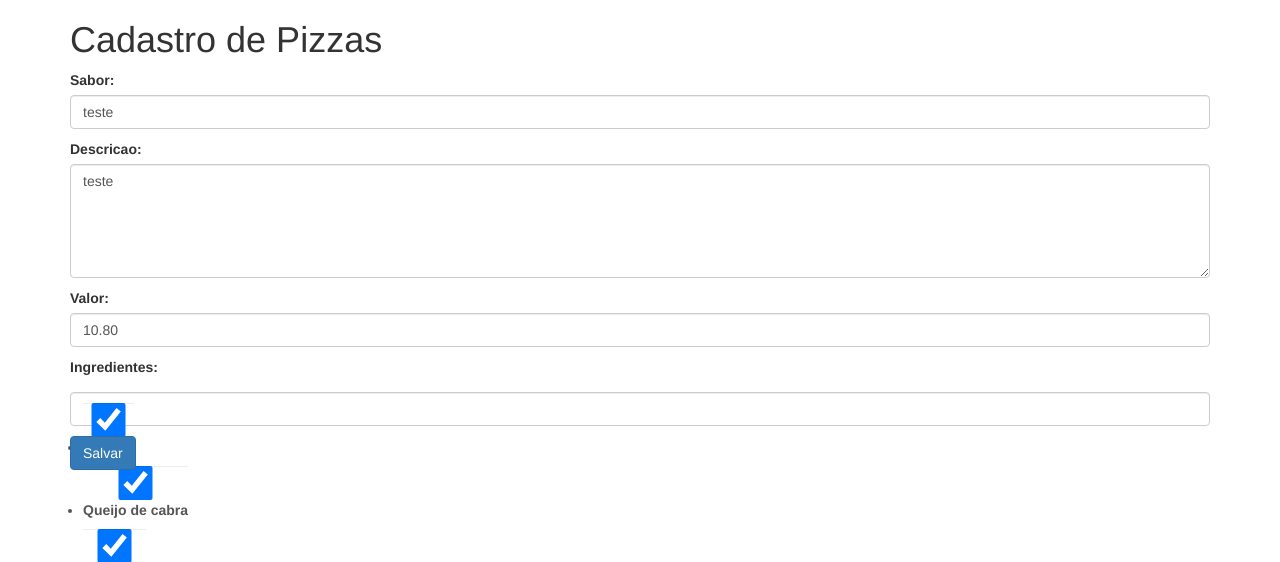
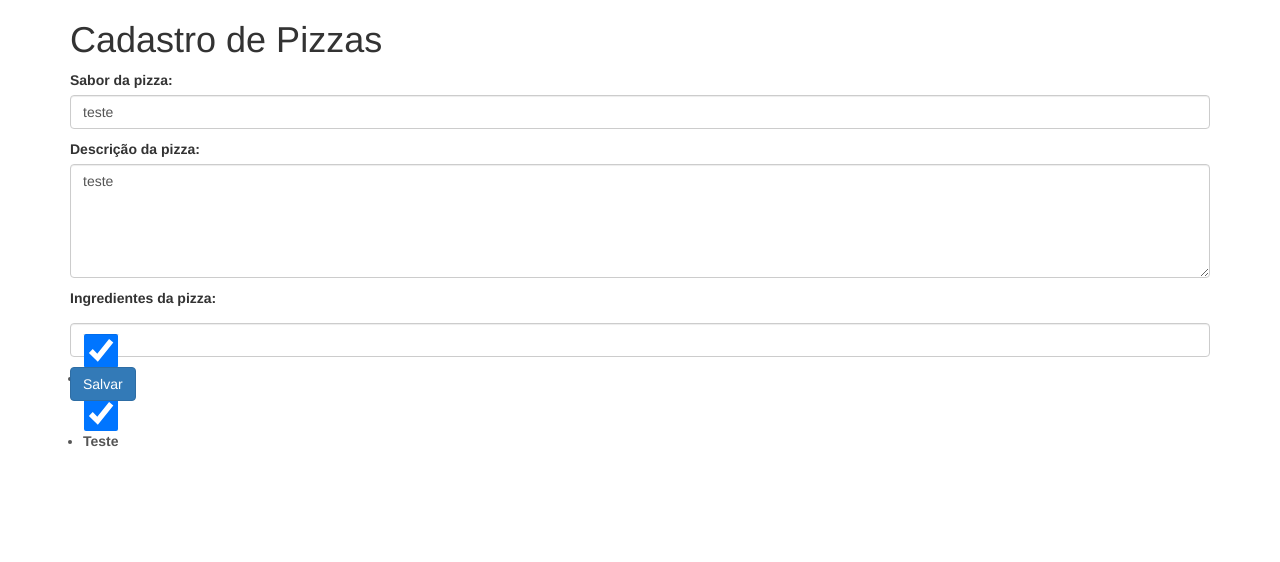
Before and after one commit to BrunoLV/projeto_pizza_django, a Django app: page /cadastro_pizza/pizzas/2/edit/ in a window 1280 px wide. Shown: the top 562 px of the page. Run offline with Django 3.2, Linux system fonts and the light colour scheme; data comes from the database, SQL or seed files in the repository; some libraries are stand-ins or nearby versions.

Commit message:
Refatorando modelos, forms e views

```diff
--- a/cadastro_pizza/forms.py
+++ b/cadastro_pizza/forms.py
@@ -1,13 +1,23 @@
 from django.forms import ModelForm, Textarea, TextInput, NumberInput, CheckboxSelectMultiple
-from .models import Pizza
+from .models import Pizza, Ingrediente
 
 class CadastroPizzaForm(ModelForm):
+
     class Meta:
         model = Pizza
-        fields = '__all__'
+        fields = ['sabor', 'descricao', 'ingredientes']
         widgets = {
             'sabor': TextInput(attrs={'class':'form-control'}),
             'descricao': Textarea(attrs={'rows':'5', 'class':'form-control'}),
-            'valor': NumberInput(attrs={'class':'form-control'}),
             'ingredientes': CheckboxSelectMultiple(attrs={'class':'form-control'}),
         }
+
+class CadastroIngredienteForm(ModelForm):
+
+	class Meta:
+		model = Ingrediente
+		fields = ['nome', 'descricao']
+		widgets = {
+			'nome': TextInput(attrs={'class':'form-control'}),
+			'descricao':Textarea(attrs={'rows':'5', 'class':'form-control'})
+		}
--- a/cadastro_pizza/models.py
+++ b/cadastro_pizza/models.py
@@ -4,17 +4,26 @@ from django.db import models
 # Create your models here.
 
 class Ingrediente(models.Model):
-    nome = models.CharField(max_length=100, null=False, blank=False)
-    descricao = models.CharField(max_length=255, null=False, blank=False)
+    nome = models.CharField('nome do ingrediente', max_length=100, null=False, blank=False)
+    descricao = models.CharField('descrição do Ingrediente', max_length=255, null=False, blank=False)
 
     def __str__(self):
         return self.nome
 
+    class Meta:
+        db_table = 'ingredientes'
+        verbose_name = 'Ingrediente'
+        verbose_name_plural = 'Ingredientes'
+
 class Pizza(models.Model):
-    sabor = models.CharField(max_length=100, null=False, blank=False, unique=True)
-    descricao = models.CharField(max_length=255, null=False, blank=False)
-    valor = models.DecimalField(null=False, max_digits=5, decimal_places=2)
-    ingredientes = models.ManyToManyField(Ingrediente,blank=True)
+    sabor = models.CharField('sabor da pizza', max_length=100, null=False, blank=False, unique=True)
+    descricao = models.CharField('descrição da pizza', max_length=255, null=False, blank=False)
+    ingredientes = models.ManyToManyField(Ingrediente, verbose_name='ingredientes da pizza', blank=True)
 
     def get_absolute_url(self):
-        return reverse('lista-pizzas')
+        return reverse('pizzas:lista-pizzas')
+
+    class Meta:
+        db_table = 'pizzas'
+        verbose_name = 'Pizza'
+        verbose_name_plural = 'Pizzas'
--- a/cadastro_pizza/urls.py
+++ b/cadastro_pizza/urls.py
@@ -10,5 +10,6 @@ urlpatterns = [
     url(r'^pizzas/(?P<pk>[0-9]+)/edit/$', PizzaUpdate.as_view(), name='edita-pizza'),
     url(r'^pizzas/(?P<pk>[0-9]+)/delete/$', PizzaDelete.as_view(), name="exclui-pizza"),
     url(r'^pizzas/listar$', views.lista_pizzas, name='lista-pizzas'),
-
+    url(r'^pizzas/nova/$', views.nova_pizza, name='nova-pizza'),
+    url(r'^ingredientes/novo/$', views.novo_ingrediente, name='novo-ingrediente'),
 ]
--- a/cadastro_pizza/views.py
+++ b/cadastro_pizza/views.py
@@ -5,7 +5,7 @@ from django.views.generic.edit import View, CreateView, UpdateView, DeleteView,
 from django.core.urlresolvers import reverse_lazy
 
 from .models import Pizza, Ingrediente
-from .forms import CadastroPizzaForm
+from .forms import CadastroPizzaForm, CadastroIngredienteForm
 
 # Create your views here.
 
@@ -18,6 +18,32 @@ def lista_pizzas(request):
 
 def lista_ingredientes(request):
     pass
+
+def nova_pizza(request):
+    template_name = 'cadastro_pizza/cadastro-pizza.html'
+    context = {
+        'form':CadastroPizzaForm
+    }
+    if request.method == 'GET':
+        return render(request, template_name, context)
+    if request.method == 'POST':
+        form = CadastroPizzaForm(request.POST)
+        if form.is_valid:
+            form.save()
+            return redirect('pizzas:lista-pizzas')
+
+def novo_ingrediente(request):
+    template_name = 'cadastro_pizza/cadastro-ingrediente.html'
+    context = {
+        'form':CadastroIngredienteForm
+    }
+    if request.method == 'GET':
+        return render(request, template_name, context)
+    if request.method == 'POST':
+        form = CadastroIngredienteForm(request.POST)
+        if form.is_valid:
+            form.save()
+            return redirect('pizzas:lista-pizzas')
 
 class PizzaCreate(CreateView):
     model = Pizza
--- a/projeto_pizza_django/settings.py
+++ b/projeto_pizza_django/settings.py
@@ -106,7 +106,7 @@ AUTH_PASSWORD_VALIDATORS = [
 # Internationalization
 # https://docs.djangoproject.com/en/1.9/topics/i18n/
 
-LANGUAGE_CODE = 'en-us'
+LANGUAGE_CODE = 'pt-br'
 
 TIME_ZONE = 'UTC'
 
--- a/projeto_pizza_django/urls.py
+++ b/projeto_pizza_django/urls.py
@@ -17,6 +17,6 @@ from django.conf.urls import include, url
 from django.contrib import admin
 
 urlpatterns = [
-    url(r'^cadastro_pizza/', include('cadastro_pizza.urls')),
+    url(r'^cadastro_pizza/', include('cadastro_pizza.urls', namespace='pizzas')),
     url(r'^admin/', admin.site.urls),
 ]
```
Also changed, not shown: cadastro_pizza/templates/cadastro_pizza/lista-pizza.html (+3 -5 lines), db.sqlite3.
